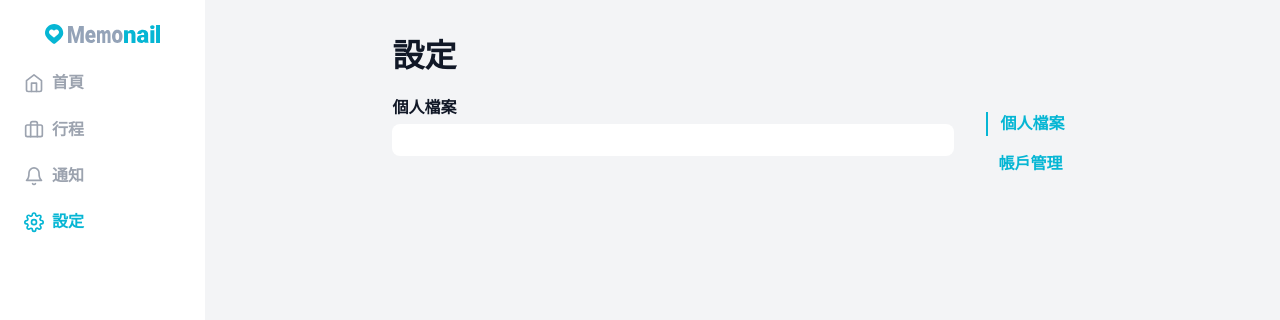
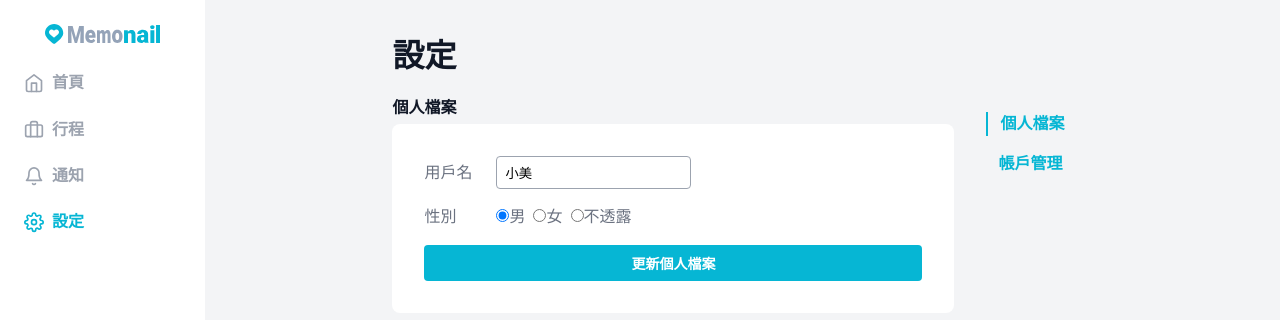
Before and after one commit to miyenChen/memonail, a React (Vite) app: page /setting/profile in a window 1280 px wide. Shown: the top 320 px of the page. Built offline with nearby package versions, Linux system fonts and the light colour scheme.

Commit message:
feat: Add basic information to setting

```diff
--- a/src/features/setting/Account.jsx
+++ b/src/features/setting/Account.jsx
@@ -1,13 +1,45 @@
 import Form from '../../ui/Form';
 import FormTitle from '../../ui/FormTitle';
 import Section from '../../ui/Section';
+import InputGroup from '../../ui/InputGroup';
+import Button from '../../ui/Button';
+import styled from 'styled-components';
 
+const Flex = styled.div`
+    display: flex;
+    align-items: center;
+    gap: 0.5rem;
+
+    & p:first-child {
+        width: 4rem;
+    }
+`;
+const Wrapper = styled.div`
+    display: flex;
+    flex-direction: column;
+    padding: 1rem;
+    gap: 0.5rem;
+`;
 function Account() {
+    function handleSubmit(e) {
+        e.preventDefault();
+    }
     return (
         <>
-            <Form>
+            <Form onSubmit={handleSubmit}>
                 <FormTitle>帳戶管理</FormTitle>
-                <Section></Section>
+                <Section>
+                    <Wrapper>
+                        <Flex>
+                            <p>密碼</p>
+                            <Button $size="small">更改密碼</Button>
+                        </Flex>
+                        <Flex>
+                            <p>信箱</p>
+                            <p>example@gmail.com</p>
+                        </Flex>
+                    </Wrapper>
+                </Section>
             </Form>
         </>
     );
--- a/src/features/setting/Profile.jsx
+++ b/src/features/setting/Profile.jsx
@@ -1,13 +1,67 @@
+import { useState } from 'react';
+import styled from 'styled-components';
 import Form from '../../ui/Form';
 import FormTitle from '../../ui/FormTitle';
 import Section from '../../ui/Section';
+import Button from '../../ui/Button';
+import Input from '../../ui/Input';
 
+const Flex = styled.div`
+    display: flex;
+    align-items: center;
+    gap: 0.5rem;
+
+    & p:first-child {
+        width: 4rem;
+    }
+`;
+const Wrapper = styled.div`
+    display: flex;
+    flex-direction: column;
+    padding: 1rem;
+    gap: 1rem;
+`;
 function Profile() {
+    const [name, setName] = useState('小美');
+    const [gender, setGender] = useState('male'); // 初始狀態為'male'
+
+    const genderOptions = [
+        { value: 'male', label: '男' },
+        { value: 'female', label: '女' },
+        { value: 'undisclosed', label: '不透露' },
+    ];
+    const handleGenderChange = (event) => {
+        setGender(event.target.value);
+    };
+
     return (
         <>
             <Form>
                 <FormTitle>個人檔案</FormTitle>
-                <Section></Section>
+                <Section>
+                    <Wrapper>
+                        <Flex>
+                            <p>用戶名</p>
+                            <Input value={name} onChange={(e) => setName(e.target.value)} />
+                        </Flex>
+                        <Flex>
+                            <p>性別</p>
+                            {genderOptions.map((option) => (
+                                <label key={option.value}>
+                                    <input
+                                        type="radio"
+                                        name="gender"
+                                        value={option.value}
+                                        checked={gender === option.value}
+                                        onChange={handleGenderChange}
+                                    />
+                                    {option.label}
+                                </label>
+                            ))}
+                        </Flex>
+                        <Button $w100>更新個人檔案</Button>
+                    </Wrapper>
+                </Section>
             </Form>
         </>
     );
```
